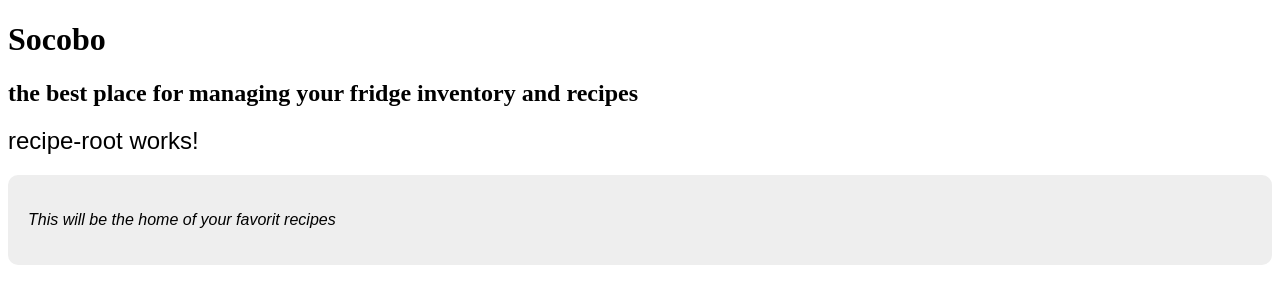
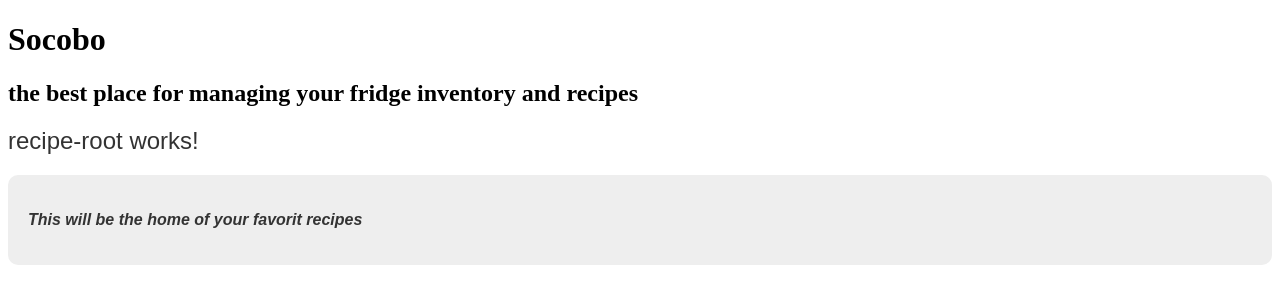
Before and after one commit to socobo/SocoboPlusPlus, an Angular app in the folder client/: page /recipes in a window 1280 px wide. Shown: the top 304 px of the page. Built offline with nearby package versions, Linux system fonts and the light colour scheme.

Commit message:
#66 - bugfix sass styling

```diff
--- a/client/src/app/recipe/components/recipe-root/recipe-root.component.sass
+++ b/client/src/app/recipe/components/recipe-root/recipe-root.component.sass
@@ -1,9 +1,10 @@
 $dark-gray: #333
 $light-gray: #EEE
 
-:host
+\:host
   font-family: sans-serif
-  olor: $dark-gray
+  font-weight: bold
+  color: $dark-gray
 
 h2
   font-size: 1.5em
```
